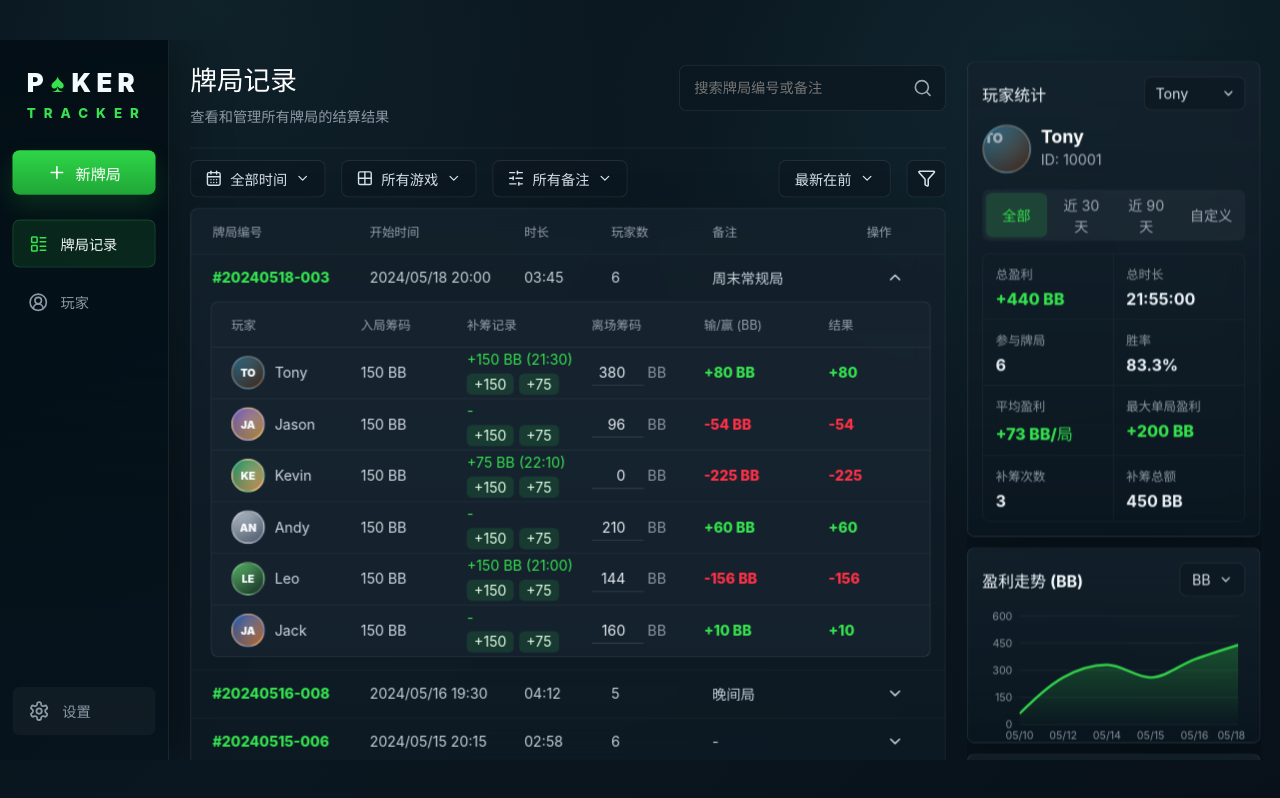
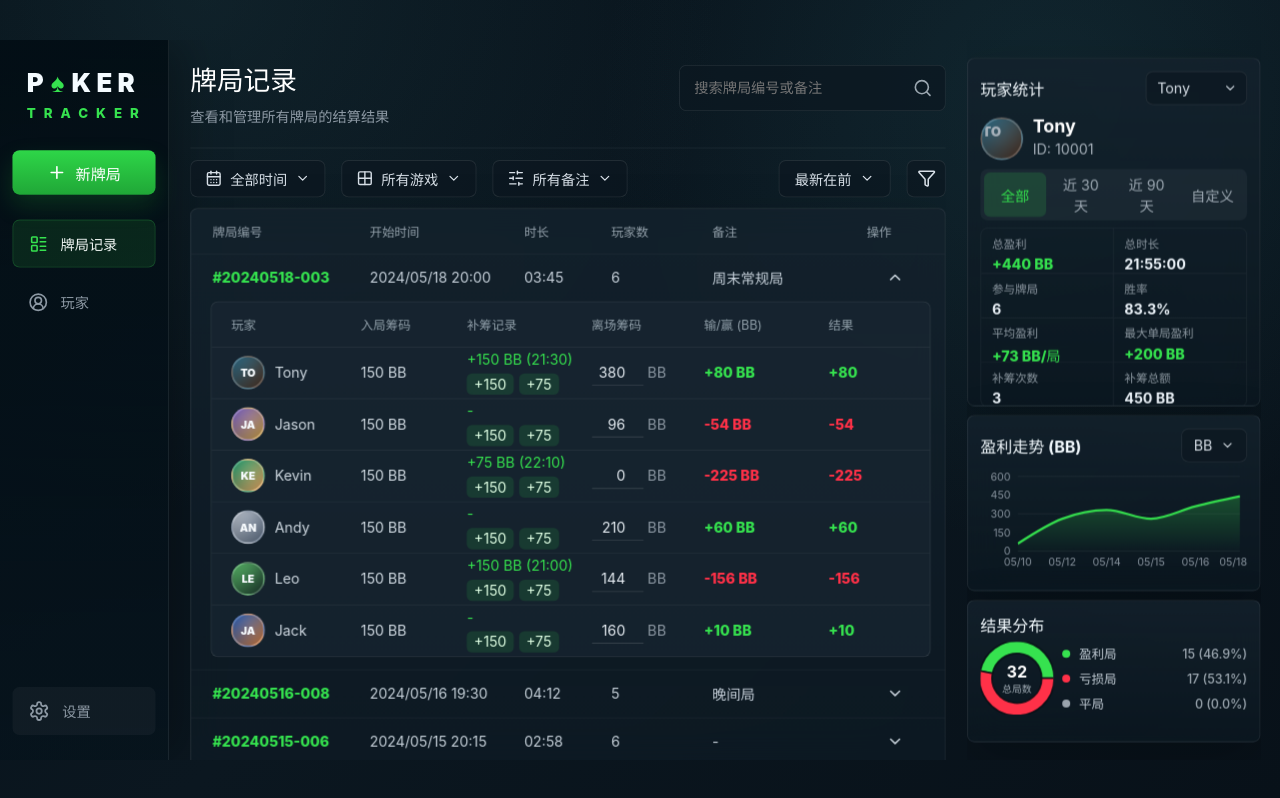
Before and after one commit to AI-Kyo-er/TEXAS-HOLD-EM-SCOREBOARD, a React (Vite) app: page / in a window 1280 px wide. Built offline with nearby package versions, Linux system fonts and the light colour scheme.

Commit message:
修复右侧栏的溢出问题并调整布局

```diff
--- a/src/App.tsx
+++ b/src/App.tsx
@@ -672,8 +672,8 @@ function App() {
                 <PieChart>
                   <Pie
                     data={distribution.rows}
-                    innerRadius={43}
-                    outerRadius={62}
+                    innerRadius={28}
+                    outerRadius={42}
                     dataKey="value"
                     stroke="rgba(7,14,20,.8)"
                     strokeWidth={2}
--- a/src/styles.css
+++ b/src/styles.css
@@ -558,15 +558,22 @@ button {
 
 .stats-panel {
   display: grid;
+  grid-template-rows: 392px 198px 160px;
   align-content: start;
-  gap: 12px;
+  gap: 10px;
   height: 810px;
-  padding: 24px 0 28px;
+  padding: 20px 0;
   overflow: hidden;
 }
 
 .stats-card {
-  padding: 16px;
+  min-height: 0;
+  padding: 14px;
+  overflow: hidden;
+}
+
+.player-card {
+  padding-bottom: 12px;
 }
 
 .select-wrap {
@@ -598,7 +605,12 @@ button {
 }
 
 .profile-line {
-  margin-top: 12px;
+  margin-top: 10px;
+}
+
+.profile-line .avatar.large {
+  width: 48px;
+  height: 48px;
 }
 
 .profile-line strong {
@@ -617,14 +629,14 @@ button {
   display: grid;
   grid-template-columns: repeat(4, 1fr);
   gap: 4px;
-  margin: 18px 0 14px;
+  margin: 10px 0 8px;
   padding: 4px;
   border-radius: 8px;
   background: rgba(255, 255, 255, 0.045);
 }
 
 .range-tabs button {
-  min-height: 36px;
+  min-height: 32px;
   border-radius: 7px;
   color: #9faab4;
   background: transparent;
@@ -639,14 +651,15 @@ button {
 .stats-grid {
   display: grid;
   grid-template-columns: 1fr 1fr;
+  grid-template-rows: repeat(4, 50px);
   border: 1px solid rgba(255, 255, 255, 0.06);
   border-radius: 8px;
   overflow: hidden;
 }
 
 .stat-item {
-  min-height: 68px;
-  padding: 12px 14px;
+  min-height: 0;
+  padding: 7px 12px;
   border-top: 1px solid rgba(255, 255, 255, 0.055);
 }
 
@@ -661,14 +674,14 @@ button {
 .stat-item span {
   display: block;
   color: #8d98a1;
-  font-size: 14px;
+  font-size: 13px;
 }
 
 .stat-item strong {
   display: block;
-  margin-top: 8px;
+  margin-top: 4px;
   color: #eef5fb;
-  font-size: 18px;
+  font-size: 16px;
 }
 
 .stat-item strong.profit {
@@ -680,29 +693,29 @@ button {
 }
 
 .chart-card {
-  min-height: 220px;
+  min-height: 0;
 }
 
 .chart-wrap {
-  height: 160px;
-  margin-top: 14px;
+  height: 122px;
+  margin-top: 8px;
 }
 
 .donut-card {
-  min-height: 204px;
+  min-height: 0;
 }
 
 .donut-layout {
   display: grid;
-  grid-template-columns: 132px 1fr;
-  gap: 12px;
+  grid-template-columns: 82px 1fr;
+  gap: 10px;
   align-items: center;
-  margin-top: 14px;
+  margin-top: 6px;
 }
 
 .donut-wrap {
   position: relative;
-  height: 132px;
+  height: 82px;
 }
 
 .donut-center {
@@ -717,17 +730,17 @@ button {
 
 .donut-center strong {
   color: white;
-  font-size: 23px;
+  font-size: 18px;
 }
 
 .donut-center span {
   color: #a1acb5;
-  font-size: 13px;
+  font-size: 11px;
 }
 
 .legend {
   display: grid;
-  gap: 12px;
+  gap: 8px;
 }
 
 .legend div {
```
